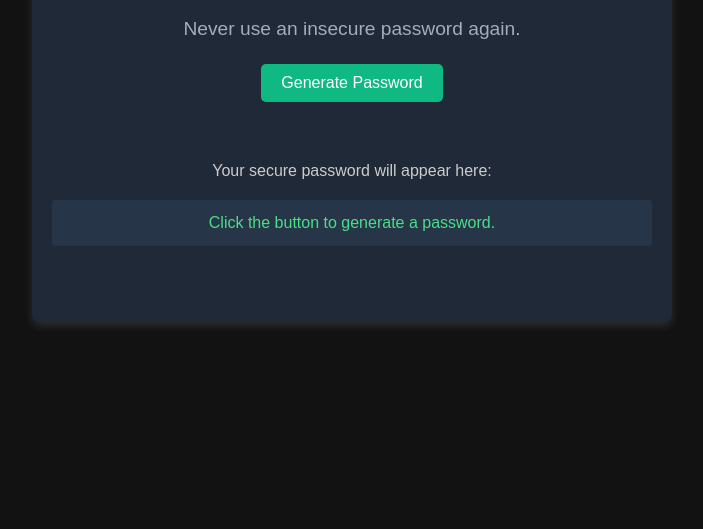
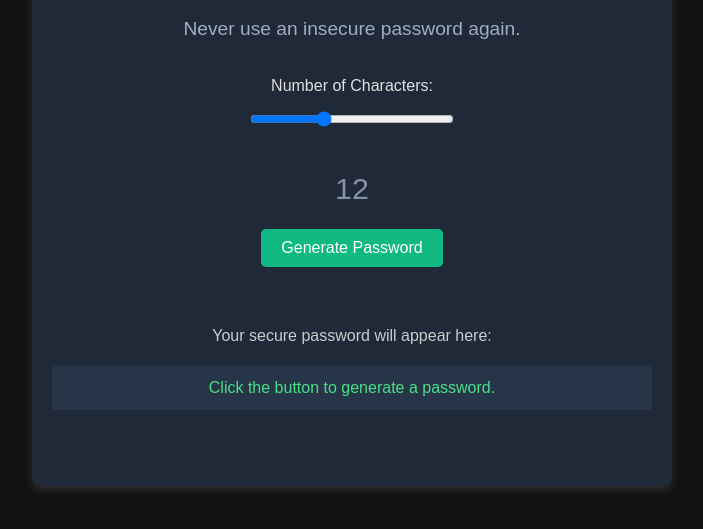
Before and after one commit to Henrryrocket/password-generator, a plain HTML site: page index.html in a window 1280 px wide. Shown: the part 305-834 px from the top of the page, without its empty margins (288-991 px from the left). Drawn offline with Linux system fonts and the light colour scheme.

Commit message:
Add characters input bar

```diff
--- a/index.html
+++ b/index.html
@@ -15,7 +15,11 @@
         <h1>Generate a <span class="highlight-title">Random Password</span></h1>
         <p class="subtitle">Never use an insecure password again.</p>
         <form id="password-form">
-            <!-- <label for="length">Password Length:</label> -->
+            <div class="input-container">
+                <label for="length">Number of Characters:</label>
+                <input type="range" id="password-length-input" min="8" step="1" max="20" value="12">
+                <p> <output for="length" id="password-length-value"></output></p>
+            </div>
 
             <button type="button" id="generate-password-button">Generate Password</button>
             <button type="button" id="copy-password-button">Copy Password</button>
--- a/index.js
+++ b/index.js
@@ -1,7 +1,7 @@
 const characters = ["A","B","C","D","E","F","G","H","I","J","K","L","M","N","O","P","Q","R","S","T","U","V","W","X","Y","Z","a","b","c","d","e","f","g","h","i","j","k","l","m","n","o","p","q","r","s","t","u","v","w","x","y","z", "0", "1", "2", "3", "4", "5", "6", "7", "8", "9","~","`","!","@","#","$","%","^","&","*","(",")","_","-","+","=","{","[","}","]",",","|",":",";","<",">",".","?",
 "/"];
 
-let passwordLength = 15;
+let passwordLength;
 let password = "";
 let placeholderText = "Click the button to generate a password.";
 // Get the password display element and button
@@ -11,6 +11,19 @@ let copyButton = document.getElementById("copy-password-button");
 // Set the initial placeholder text
 passwordElement.textContent = placeholderText;
 
+//Number of characters in the password
+let passwordLengthInput = document.getElementById("password-length-input");
+let passwordLenghtValue = document.getElementById("password-length-value");
+passwordLenghtValue.textContent = passwordLengthInput.value;
+// Set the initial password length
+passwordLength = parseInt(passwordLengthInput.value);
+// Add an event listener to the input field to update the password length when the user changes it
+passwordLengthInput.addEventListener("input", function() {
+    passwordLength = parseInt(passwordLengthInput.value);
+     // Update the displayed value
+    passwordLenghtValue.textContent = passwordLength;
+}
+);
 //Hide copy button initially
 copyButton.style.display = "none";
 
--- a/styles.css
+++ b/styles.css
@@ -79,3 +79,28 @@ p {
   color: #ccc;
   line-height: 1.6;
 }
+.input-container {
+  display: flex;
+  flex-direction: column;
+  align-items: center;
+  margin-top: 10px;
+}
+.input-container input {
+  width: 100%;
+  padding: 10px 10px;
+  border: 1px solid #4adf86;
+  border-radius: 5px;
+  background-color: #2d3748;
+  color: #fff;
+  font-size: 1rem;
+  margin-bottom: 10px;
+}
+
+#password-length-value {
+  color: #a0aec0;
+  font-size: 1.9rem;
+  opacity: 0.8;
+  transition: color 0.3s ease;
+  font-weight: 500;
+  text-align: center;
+}
```
